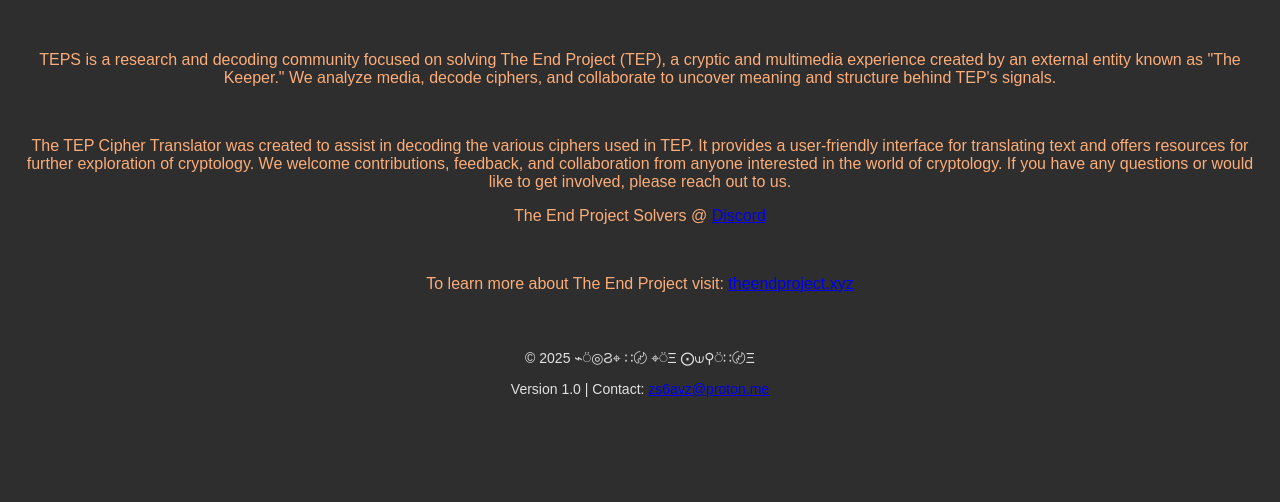
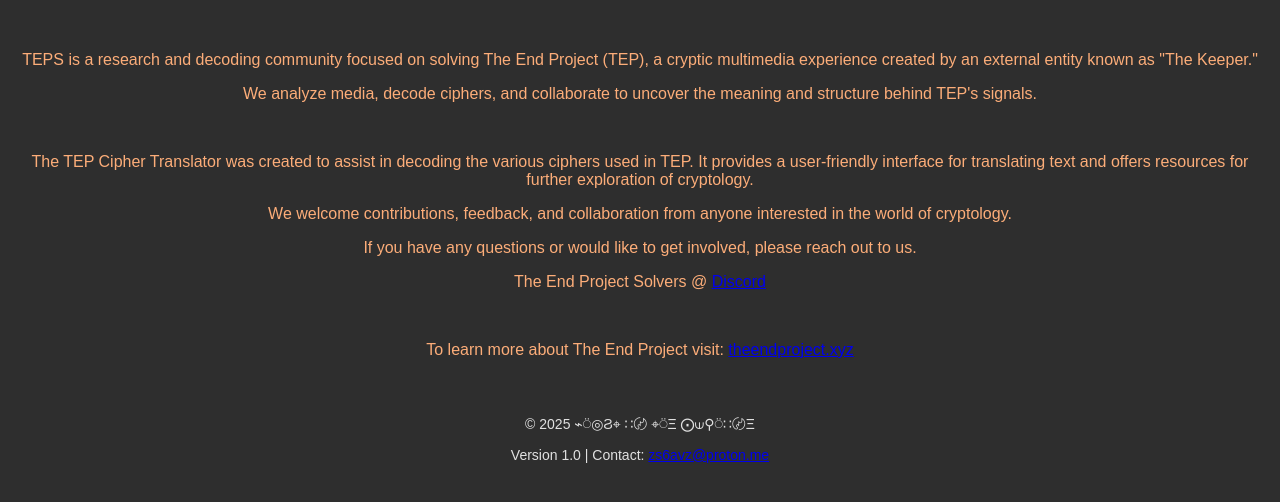
Before and after one commit to z6savz/TranslatorTEP, a plain HTML site: page about.html in a window 1280 px wide. Shown: the part 194-696 px from the top of the page. Drawn offline with Linux system fonts and the light colour scheme.

Commit message:
Update about.html

```diff
--- a/about.html
+++ b/about.html
@@ -13,12 +13,19 @@
     <h1>About Us</h1>
     <br>
     <p>
-        TEPS is a research and decoding community focused on solving The End Project (TEP), a cryptic and multimedia experience created by an external entity known as "The Keeper." We analyze media, decode ciphers, and collaborate to uncover meaning and structure behind TEP's signals.
+        TEPS is a research and decoding community focused on solving The End Project (TEP), a cryptic multimedia experience created by an external entity known as "The Keeper."
+    </p>
+    <p>
+        We analyze media, decode ciphers, and collaborate to uncover the meaning and structure behind TEP's signals.
     </p>
     <br>
     <p>
         The TEP Cipher Translator was created to assist in decoding the various ciphers used in TEP. It provides a user-friendly interface for translating text and offers resources for further exploration of cryptology.
+    </p>
+    <p>
         We welcome contributions, feedback, and collaboration from anyone interested in the world of cryptology.
+    </p>
+    <p>
         If you have any questions or would like to get involved, please reach out to us.
     </p>
     <p>
```
